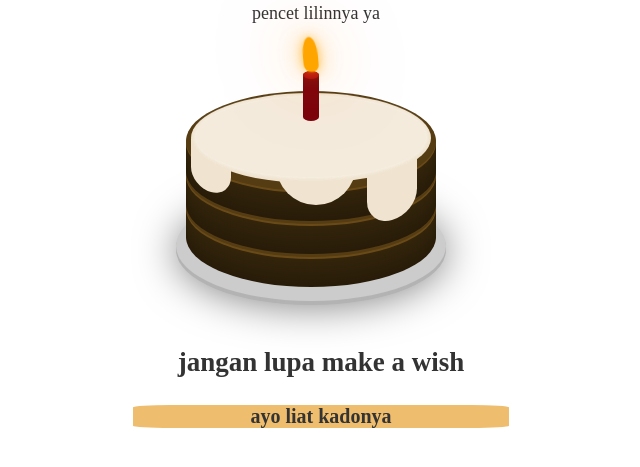
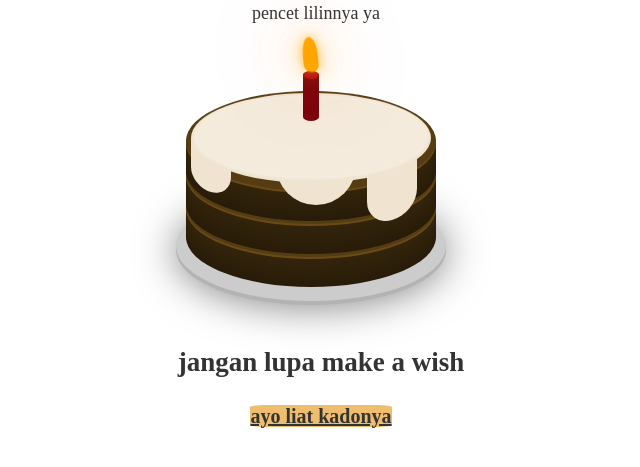
Before and after one commit to eangg1/kue-buat-wawa, a plain HTML site: page index.html in a window 1280 px wide. Shown: the part 239-706 px from the top of the page, without its empty margins (329-969 px from the left). Drawn offline with Linux system fonts and the light colour scheme.

Commit message:
Add files via upload

```diff
--- a/index.html
+++ b/index.html
@@ -23,7 +23,7 @@
             <div class="text1"><h1>happy birthday marvaa tiup lilinnya yaa</h1>
                 <p>pencet lilinnya ya</p>
             <div class="text2"><h2>jangan lupa make a wish</h2></div>
-            <div class="click2" id="texttoggleFlame"> ayo liat kadonya</div>
+            <a href="https://eangg1.github.io/kado-bwat-wawa/" class="click2" id="texttoggleFlame"> ayo liat kadonya</a>
         </div>
         <div id="candle" onclick="toggleCandle()">
             <div id="flame"></div>
```
